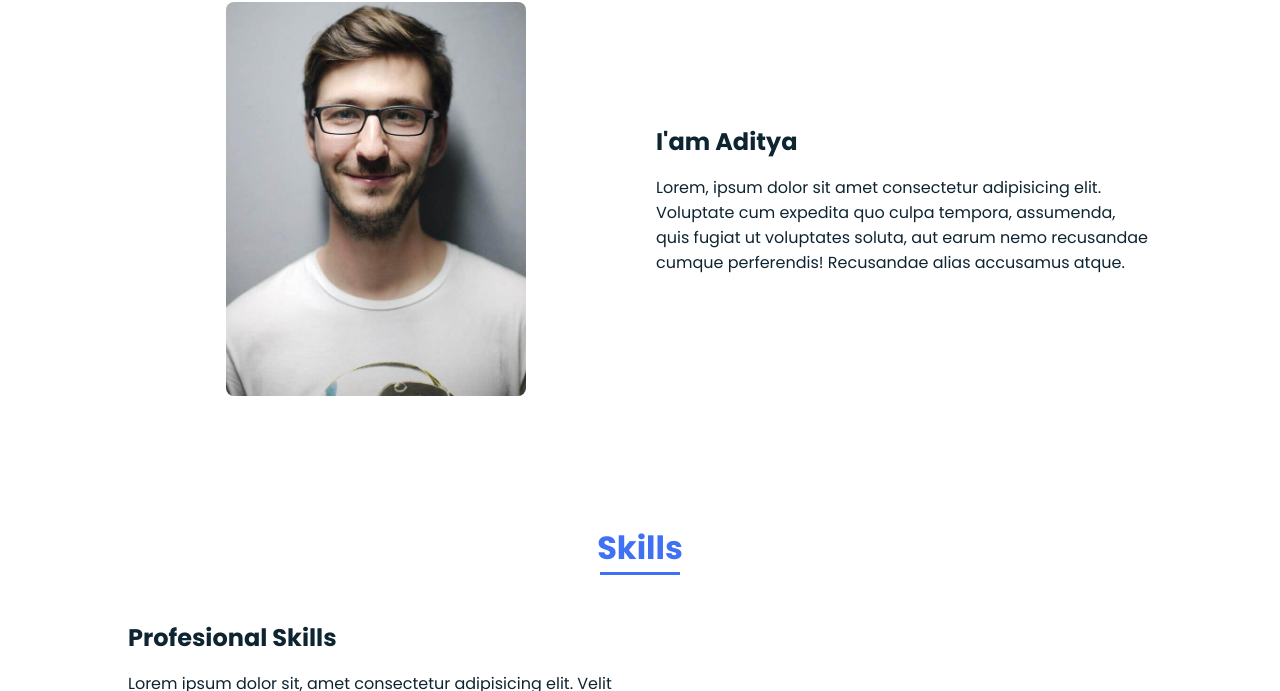
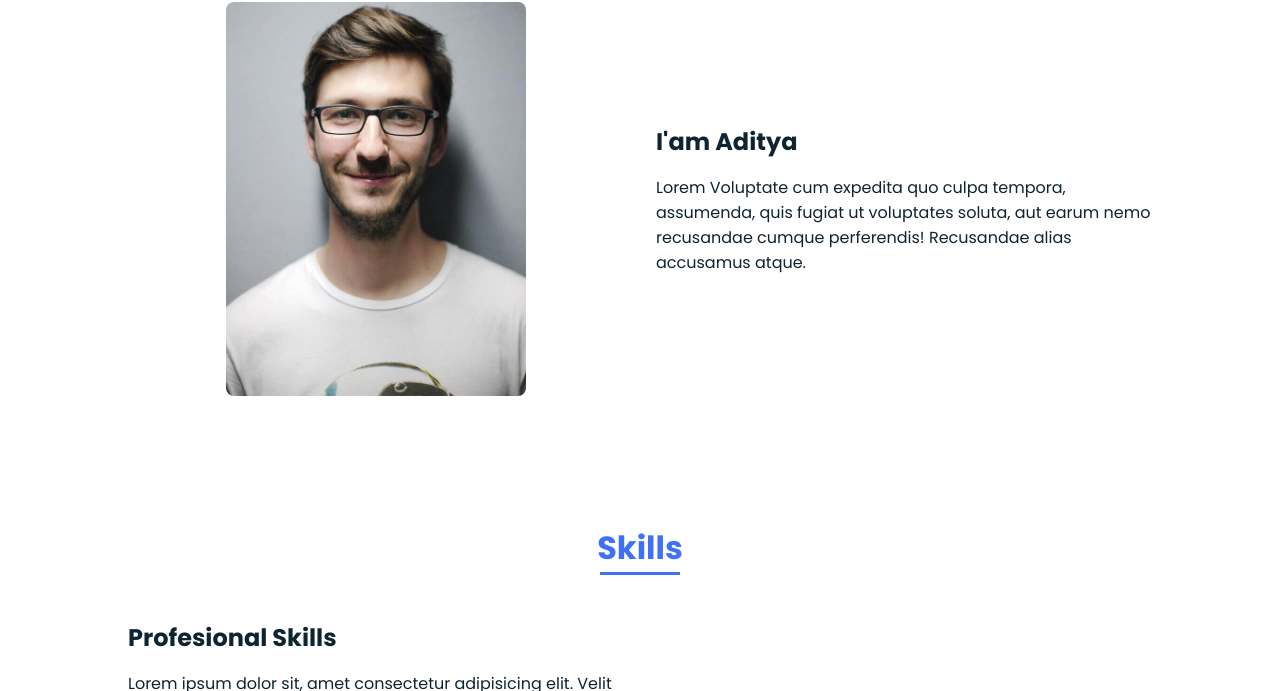
Before and after one commit to adpatidar/adpatidar.me, a plain HTML site: page index.html in a window 1280 px wide. Shown: the part 974-1665 px from the top of the page. Drawn offline with nearby package versions, Linux system fonts and the light colour scheme.

Commit message:
Update index.html

```diff
--- a/index.html
+++ b/index.html
@@ -66,7 +66,7 @@
 
                     <div>
                         <h2 class="about__subtitle">I'am Aditya</h2>
-                        <p class="about__text">Lorem, ipsum dolor sit amet consectetur adipisicing elit. Voluptate cum expedita quo culpa tempora, assumenda, quis fugiat ut voluptates soluta, aut earum nemo recusandae cumque perferendis! Recusandae alias accusamus atque.</p>
+                        <p class="about__text">Lorem Voluptate cum expedita quo culpa tempora, assumenda, quis fugiat ut voluptates soluta, aut earum nemo recusandae cumque perferendis! Recusandae alias accusamus atque.</p>
                     </div>
                 </div>
             </section>
```
